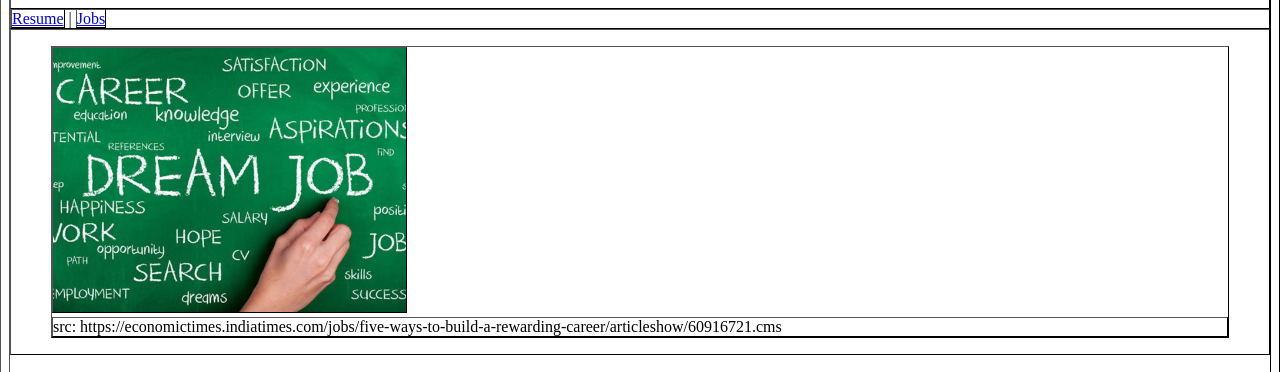
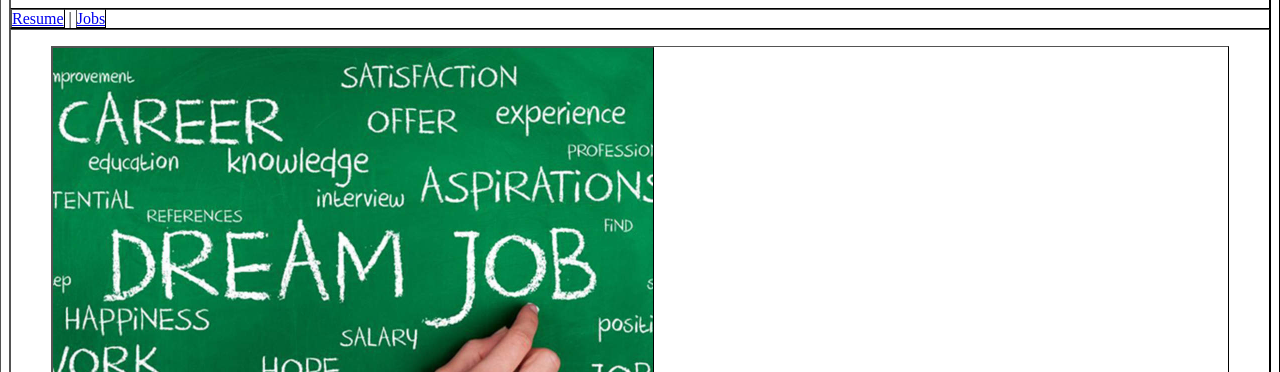
Before and after one commit to Yuanzhe-Liu6/CSE134B-HW2, a plain HTML site: page index.html in a window 1280 px wide. Shown: the part 85-457 px from the top of the page. Drawn offline with Linux system fonts and the light colour scheme.

Commit message:
update img

```diff
--- a/index.html
+++ b/index.html
@@ -28,7 +28,7 @@
     <main>
 
         <figure>
-            <img src="img/career.jpg" alt="career" width="30%" height="20%">
+            <img src="img/career.jpg" alt="career" width="600" height="450">
             <figcaption>src: https://economictimes.indiatimes.com/jobs/five-ways-to-build-a-rewarding-career/articleshow/60916721.cms</figcaption>
         </figure>
     </main>
```
